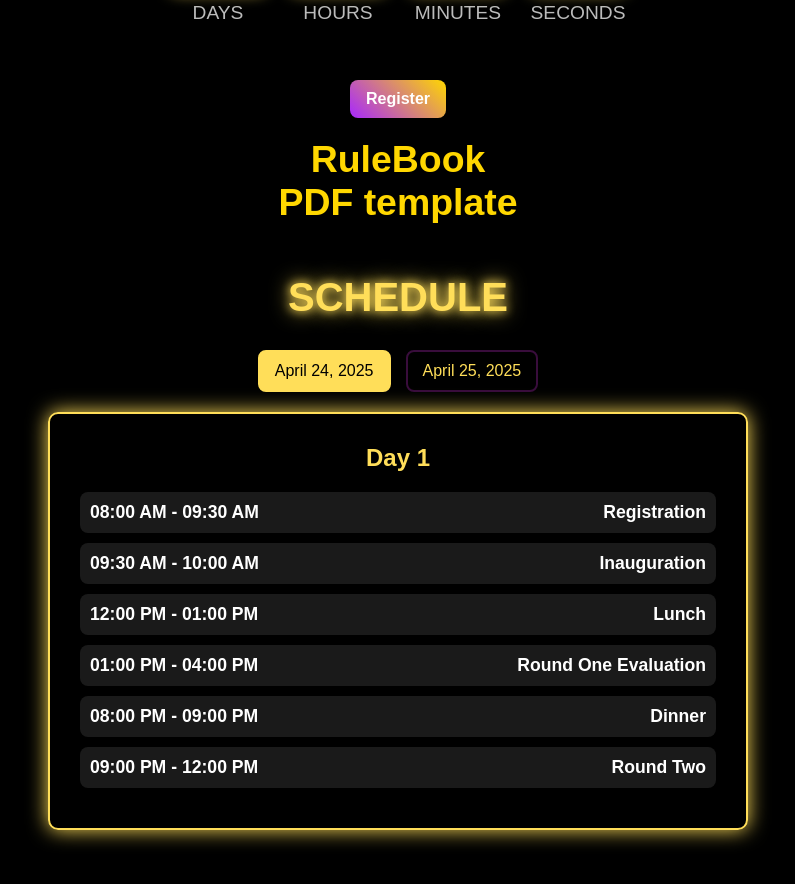
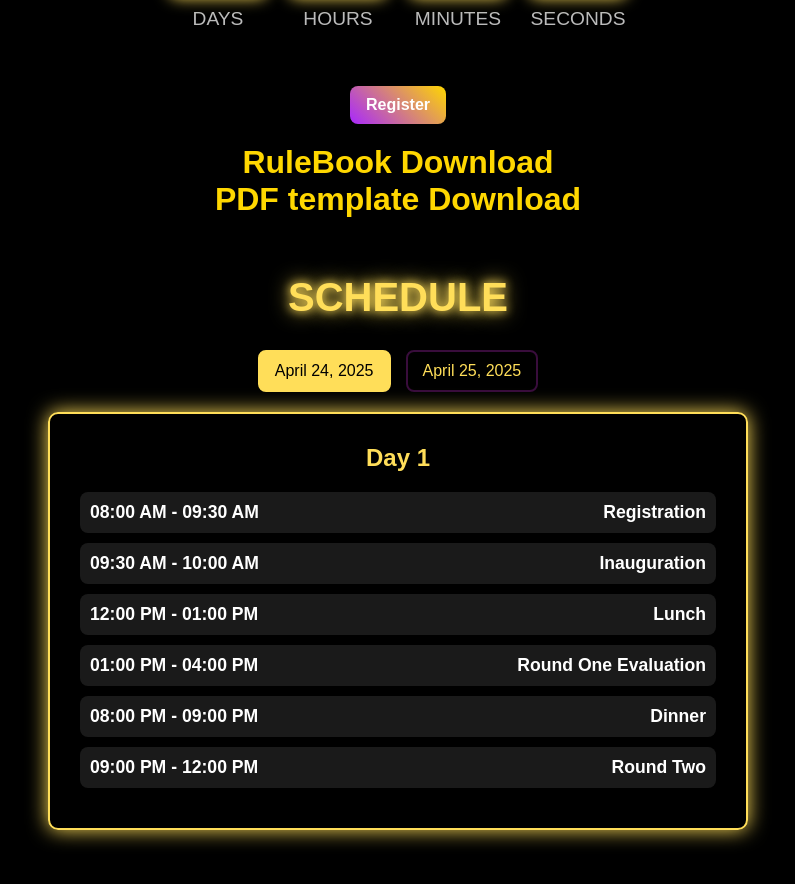
Before and after one commit to Nishanth-1204/Hack-25, a React (Vite) app in the folder Website/: page / in a window 1280 px wide. Shown: the part 1001-1885 px from the top of the page, without its empty margins (242-1037 px from the left). Built offline with nearby package versions, Linux system fonts and the light colour scheme.

Commit message:
Update Home.tsx

```diff
--- a/Website/src/pages/Home/Home.tsx
+++ b/Website/src/pages/Home/Home.tsx
@@ -25,14 +25,14 @@ const Home = () => {
               download="Rulebook.pdf"
               className="Download-btn"
             >
-              <h3 className="rule">RuleBook</h3>
+              <h4 className="rule">RuleBook Download</h4>
             </a>
             <a
               href="./src/assets/template.docx"
               download="template.dcox"
               className="Download-btn1"
             >
-              <h3>PDF template</h3>
+              <h4>PDF template Download</h4>
             </a>
           </div>
         </section>
```
